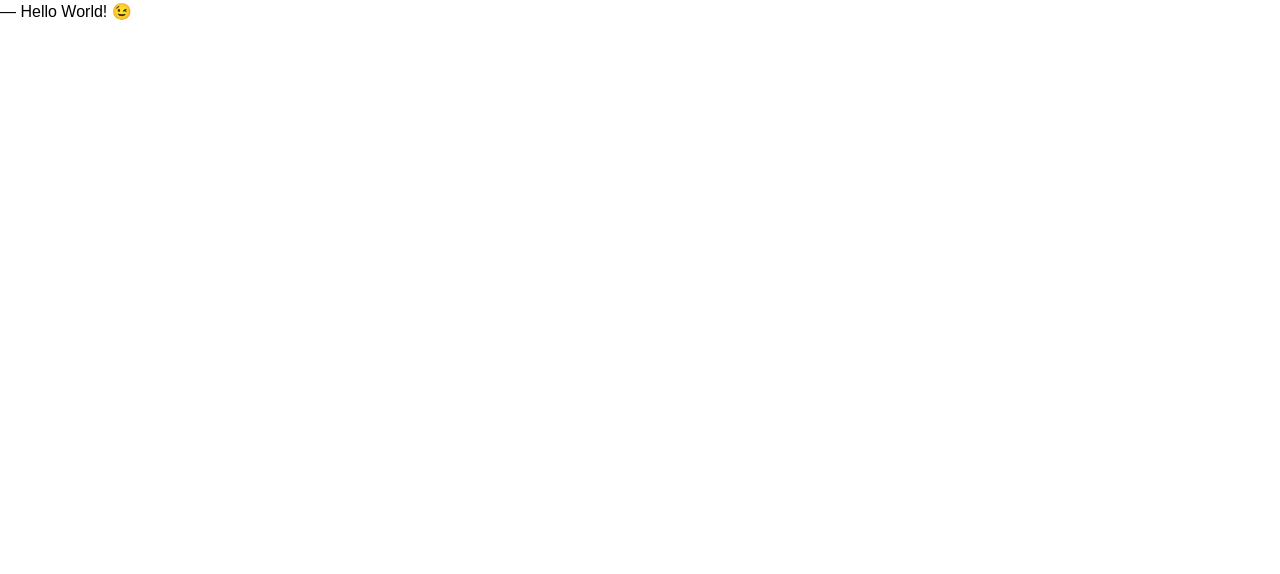
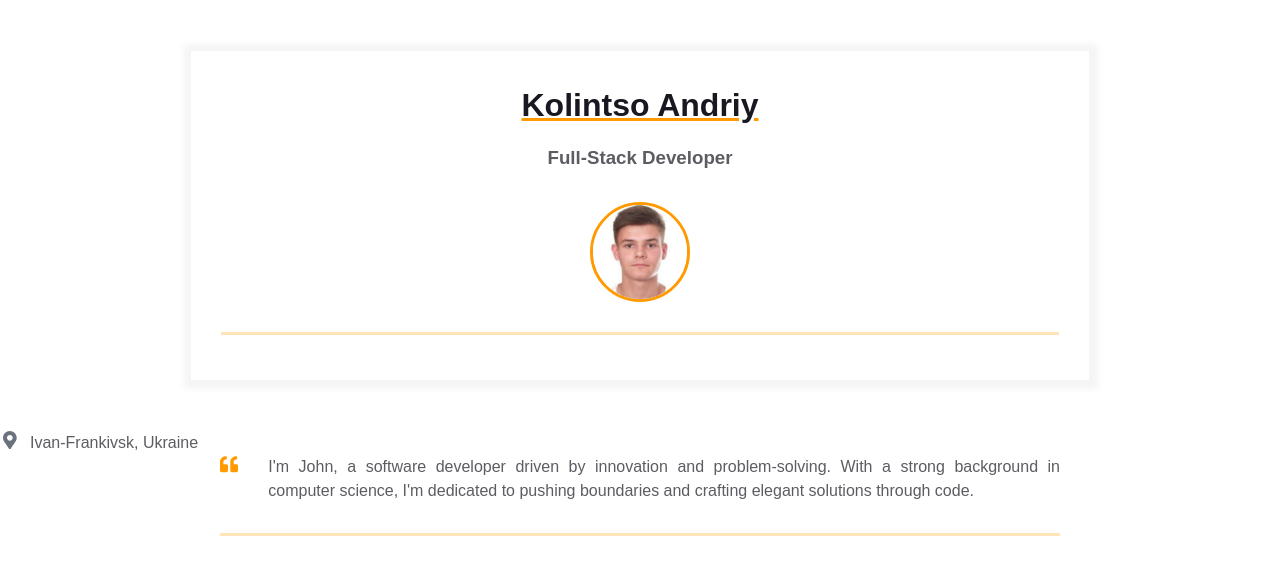
Before and after one commit to HeWHopE/homepage, a plain HTML site: page index.html in a window 1280 px wide. Drawn offline with Linux system fonts and the light colour scheme.

Commit message:
Added basic content to resume template

```diff
--- a/index.html
+++ b/index.html
@@ -6,7 +6,83 @@
     <link rel="stylesheet" href="styles.css" />
     <meta name="viewport" content="width=device-width, initial-scale=1" />
   </head>
-  <body>
-    ― Hello World! &#x1F609;
-  </body>
+  <body></body>
+  <main>
+    <div class="resume">
+      <div class="container">
+        <div class="resume__block">
+          <h1 class="contact-info__header">Kolintso Andriy</h1>
+          <h3 class="contact-info__sub-header">Full-Stack Developer</h3>
+
+          <div class="contact_info_container fh">
+            <div class="contact-info__block"></div>
+
+            <div class="contact-info__block contact-info__block--center">
+              <img
+                class="contact-info__avatar"
+                src="assets/my_photo.jfif"
+                alt="Avatar"
+              />
+            </div>
+
+            <div class="contact-info__block"></div>
+          </div>
+        </div>
+      </div>
+    </div>
+    <div>
+      <div class="author">
+        <a
+          href="https://www.google.com/maps/dir/48.9092728,24.7155413/49.824702,+24.010005/@48.9329604,24.6523699,12z/data=!4m6!4m5!1m0!1m3!2m2!1d24.010005!2d49.824702?hl=uk-UK&entry=ttu"
+          rel="author"
+          class="contact-info__item"
+        >
+          <div class="contact-info__item-icon-wrapper">
+            <svg
+              class="contact-info__item-icon"
+              xmlns="http://www.w3.org/2000/svg"
+              viewBox="0 0 384 512"
+            >
+              <path
+                d="M172.268 501.67C26.97 291.031 0 269.413 0 192 0 85.961 85.961 0 192
+            0s192 85.961 192 192c0 77.413-26.97 99.031-172.268 309.67-9.535
+            13.774-29.93 13.773-39.464 0zM192 272c44.183 0 80-35.817
+            80-80s-35.817-80-80-80-80 35.817-80 80 35.817 80 80 80z"
+              ></path>
+            </svg>
+          </div>
+          <span>Ivan-Frankivsk, Ukraine</span>
+        </a>
+      </div>
+    </div>
+    <div class="container">
+      <div class="resume__block">
+        <div class="intro">
+          <div class="intro__icon-wrapper">
+            <svg
+              class="intro__icon"
+              xmlns="http://www.w3.org/2000/svg"
+              viewBox="0 0 512 512"
+            >
+              <path
+                d="M464 256h-80v-64c0-35.3 28.7-64 64-64h8c13.3 0 24-10.7
+                24-24V56c0-13.3-10.7-24-24-24h-8c-88.4 0-160 71.6-160 160v240c0
+                26.5 21.5 48 48 48h128c26.5 0 48-21.5
+                48-48V304c0-26.5-21.5-48-48-48zm-288 0H96v-64c0-35.3 28.7-64
+                64-64h8c13.3 0 24-10.7 24-24V56c0-13.3-10.7-24-24-24h-8C71.6
+                32 0 103.6 0 192v240c0 26.5 21.5 48 48 48h128c26.5 0 48-21.5
+                48-48V304c0-26.5-21.5-48-48-48z"
+              ></path>
+            </svg>
+          </div>
+          <p class="intro_text">
+            I'm John, a software developer driven by innovation and
+            problem-solving. With a strong background in computer science, I'm
+            dedicated to pushing boundaries and crafting elegant solutions
+            through code.
+          </p>
+        </div>
+      </div>
+    </div>
+  </main>
 </html>
```
Also changed, not shown: assets/my_photo.jfif (added).
